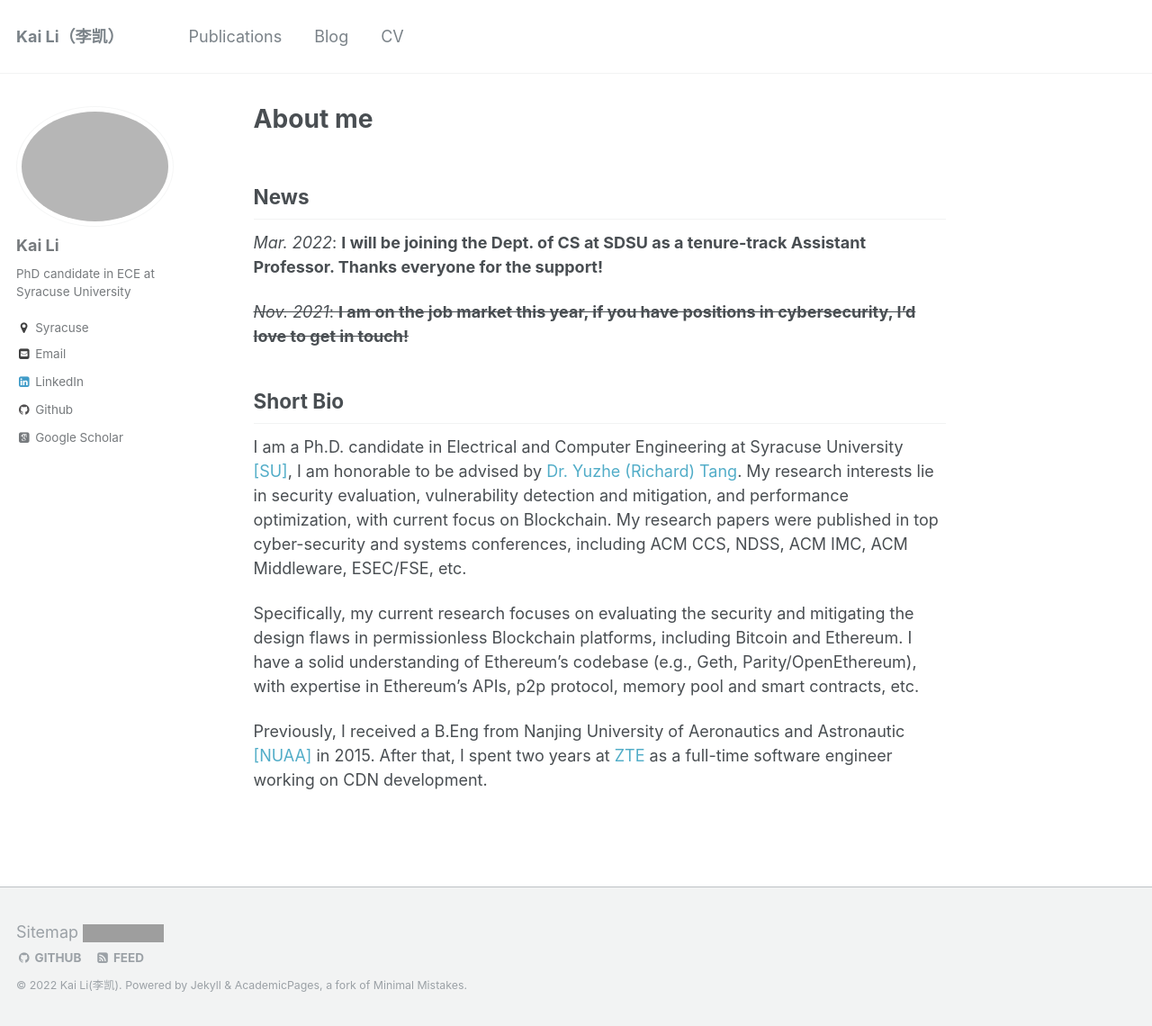
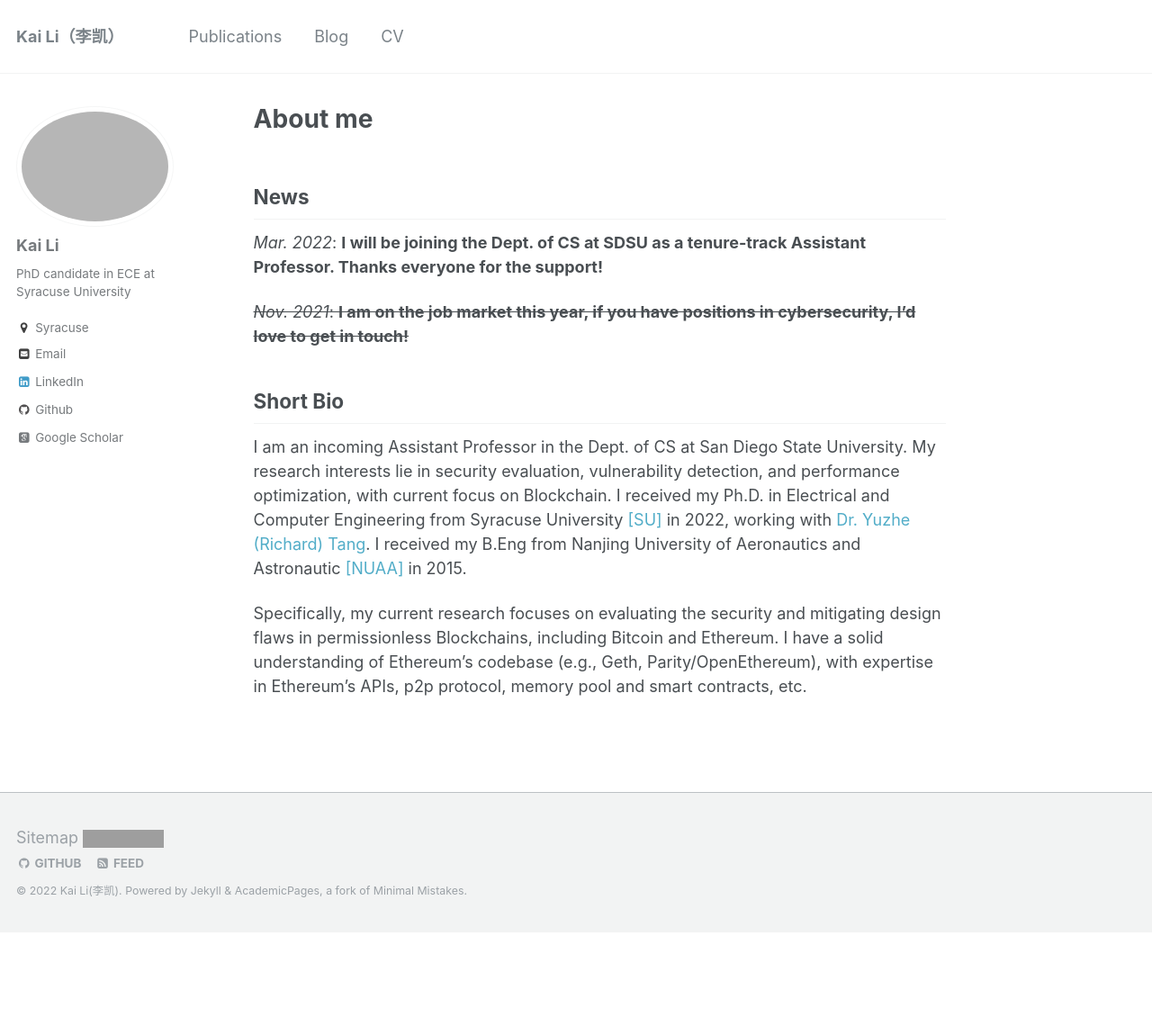
Before and after one commit to likai1993/likai1993.github.io, a Jekyll site: the page built from _pages/about.md, in a window 1280 px wide and 1140 px high. Shown: the whole window at 90% size. Built offline with Jekyll 4.4.1, drawn with Linux system fonts in a browser that asks for light colours; some web fonts are replaced; grey boxes are pictures that could not be loaded.

Commit message:
Update about.md

```diff
--- a/_pages/about.md
+++ b/_pages/about.md
@@ -17,8 +17,6 @@ News
 
 Short Bio
 ----
-I am a Ph.D. candidate in Electrical and Computer Engineering at Syracuse University [[SU]](http://eng-cs.syr.edu/our-departments/electrical-engineering-and-computer-science), I am honorable to be advised by [Dr. Yuzhe (Richard) Tang](http://tristartom.github.io/). My research interests lie in security evaluation, vulnerability detection and mitigation, and performance optimization, with current focus on Blockchain. My research papers were published in top cyber-security and systems conferences, including ACM CCS, NDSS, ACM IMC, ACM Middleware, ESEC/FSE, etc.
+I am an incoming Assistant Professor in the Dept. of CS at San Diego State University. My research interests lie in security evaluation, vulnerability detection, and performance optimization, with current focus on Blockchain. I received my Ph.D. in Electrical and Computer Engineering from Syracuse University [[SU]](http://eng-cs.syr.edu/our-departments/electrical-engineering-and-computer-science) in 2022, working with [Dr. Yuzhe (Richard) Tang](http://tristartom.github.io/). I received my B.Eng from Nanjing University of Aeronautics and Astronautic [[NUAA]](http://www.nuaa.edu.cn) in 2015.
 
-Specifically, my current research focuses on evaluating the security and mitigating the design flaws in permissionless Blockchain platforms, including Bitcoin and Ethereum. I have a solid understanding of Ethereum's codebase (e.g., Geth, Parity/OpenEthereum), with expertise in Ethereum's APIs, p2p protocol, memory pool and smart contracts, etc.
-
-Previously, I received a B.Eng from Nanjing University of Aeronautics and Astronautic [[NUAA]](http://www.nuaa.edu.cn) in 2015. After that, I spent two years at [ZTE](http://www.zte.com.cn/global/) as a full-time software engineer working on CDN development.
+Specifically, my current research focuses on evaluating the security and mitigating design flaws in permissionless Blockchains, including Bitcoin and Ethereum. I have a solid understanding of Ethereum's codebase (e.g., Geth, Parity/OpenEthereum), with expertise in Ethereum's APIs, p2p protocol, memory pool and smart contracts, etc.
```
